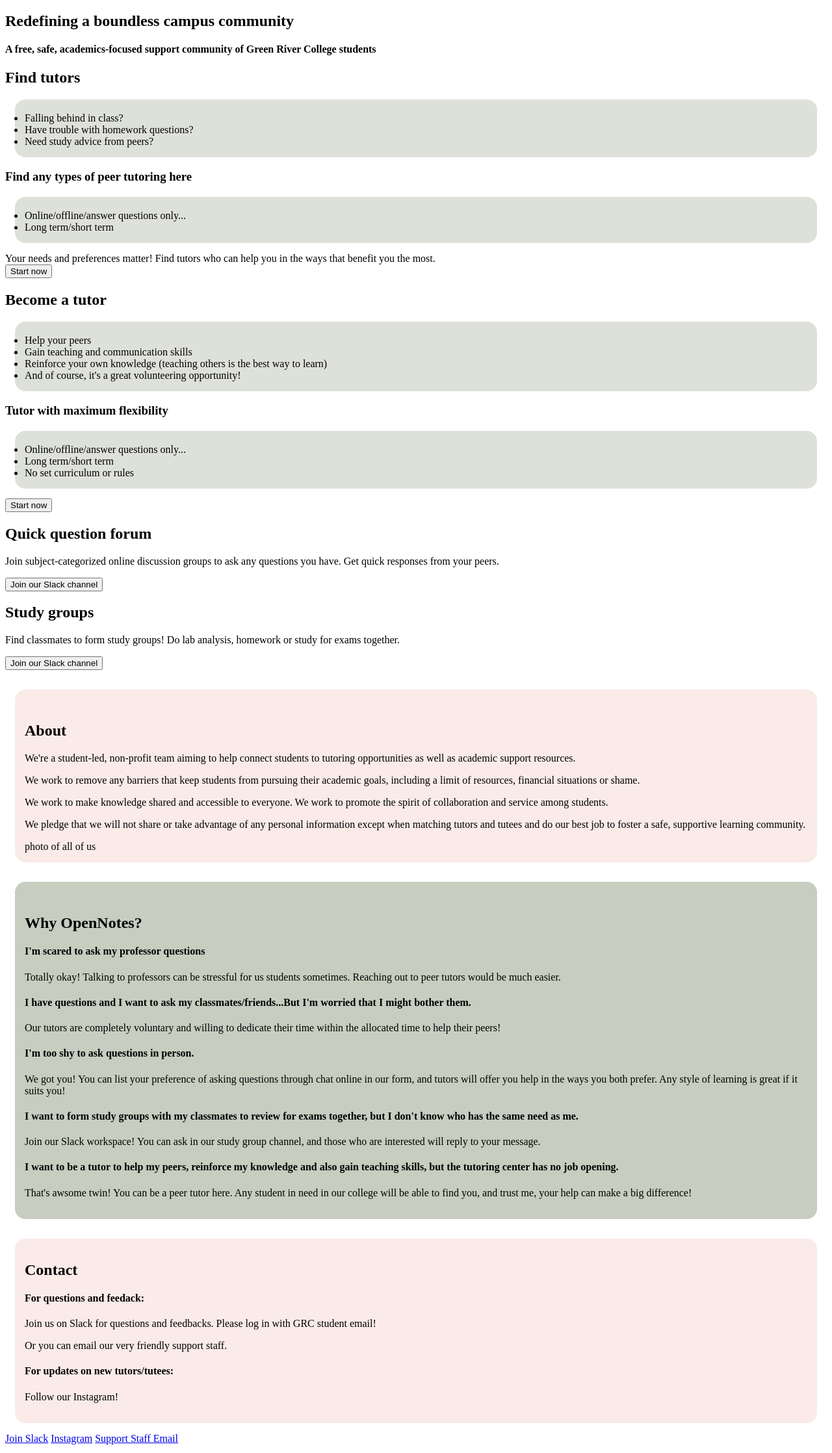
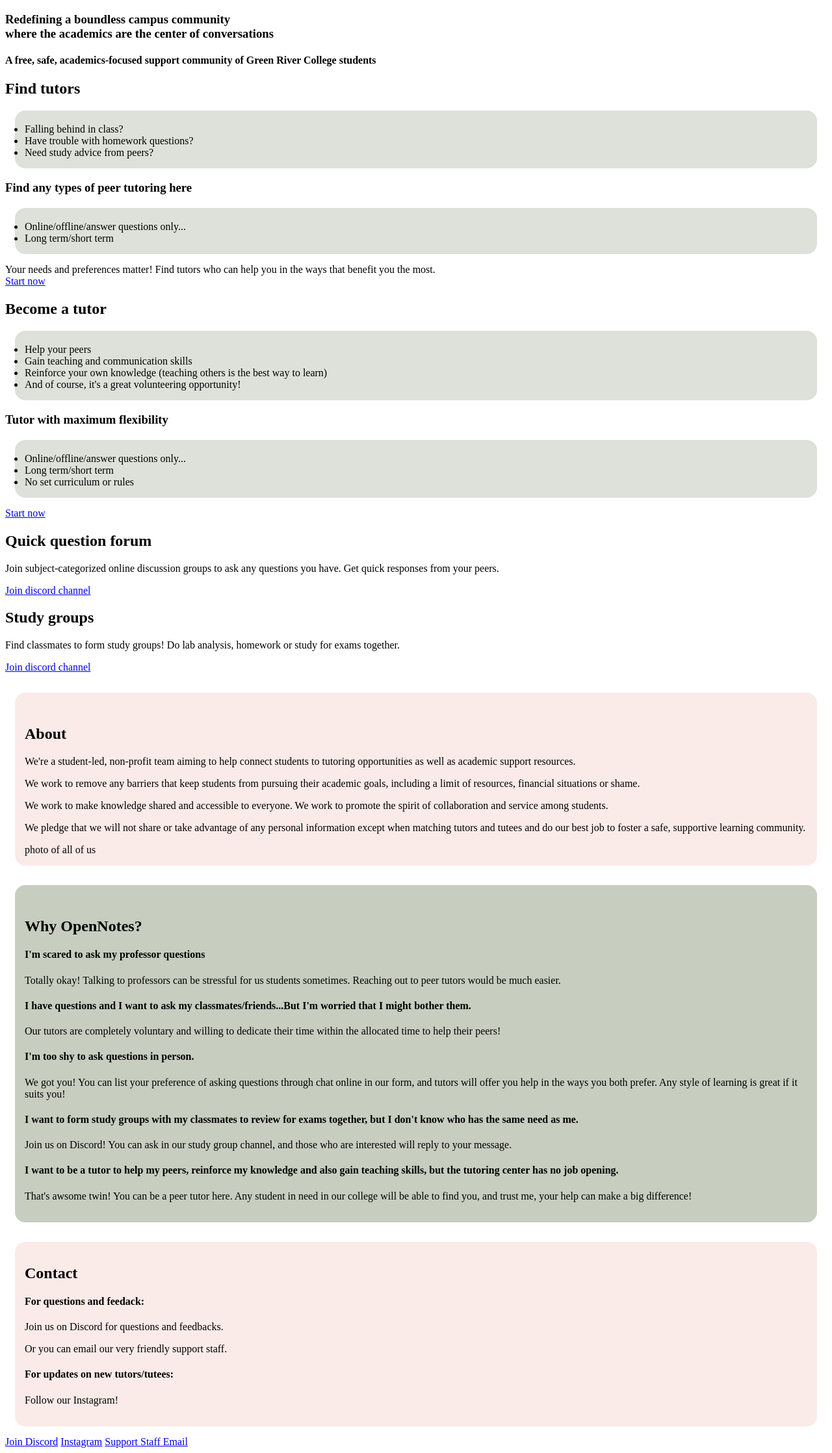
Before and after one commit to wangziqiolivia/OpenNotes, a plain HTML site: page index.html in a window 1280 px wide. Shown: the part 115-2351 px from the top of the page at 65% size. Drawn offline with Linux system fonts and the light colour scheme.

Commit message:
changed to Discord and <a>

```diff
--- a/index.html
+++ b/index.html
@@ -19,7 +19,8 @@
         <h1>
             LOCK IN!
         </h1>
-        <h2>Redefining a boundless campus community</h2>
+        <h3>Redefining a boundless campus community
+        <br>where the academics are the center of conversations </h3>
         <h4><p>A free, safe, academics-focused support community of Green River College students</p></h4>
     </div>
 
@@ -37,12 +38,7 @@
         </ul>
         Your needs and preferences matter! Find tutors who can help you in the ways that benefit you the most.
         <br>
-        <button class="button" id="button">Start now</button>
-        <script>
-            document.getElementById("button").onclick = function () {
-                window.location.href = "match.html";
-            };
-        </script>
+        <div class="button" id="button"><a href="match.html">Start now</a></div>
     </div>
 
     <div class="functions">
@@ -59,31 +55,21 @@
             <li>Long term/short term</li>
             <li>No set curriculum or rules</li>
         </ul>
-        <button class="button" id="button">Start now</button>
-        <script>
-            document.getElementById("button").onclick = function () {
-                window.location.href = "match.html";
-            };
-        </script>
+        <div class="button" id="button"><a href="match.html">Start now</a></div>
     </div>
 
 
     <div class="functions" id="forum">
         <h2>Quick question forum</h2>
         <p>Join subject-categorized online discussion groups to ask any questions you have. Get quick responses from your peers.</p>
-        <button class="button" id="button">Join our Slack channel</button>
-        <script>
-            document.getElementById("button").onclick = function () {
-                window.location.href = "forum.html";
-            };
-        </script>
+        <div class="button" id="button"><a href="https://discord.gg/nTNX9pep7">Join discord channel</a></div>
     </div>
 
 
     <div class="functions">
         <h2>Study groups</h2>
         <p>Find classmates to form study groups! Do lab analysis, homework or study for exams together.</p>
-        <button class="button" id="button" onclick="window.open('https://join.slack.com/t/opennotesgrc/shared_invite/zt-45vtrki10-ncYq83WtkmCyEA65GnK~NA', '_blank');">Join our Slack channel</button>
+        <div class="button" id="button"><a href="https://discord.gg/nTNX9pep7">Join discord channel</a></div>
     </div>
 
     <div class="about" id="about">
@@ -108,7 +94,7 @@
         <p>We got you! You can list your preference of asking questions through chat online in our form, and tutors will offer you help in the ways you both prefer. Any style of learning is great if it suits you!</p>
 
         <h4>I want to form study groups with my classmates to review for exams together, but I don't know who has the same need as me.</h4>
-        <p>Join our Slack workspace! You can ask in our study group channel, and those who are interested will reply to your message.
+        <p>Join us on Discord! You can ask in our study group channel, and those who are interested will reply to your message.
 
         <h4>I want to be a tutor to help my peers, reinforce my knowledge and also gain teaching skills, but the tutoring center has no job opening.</h4>
         <p>That's awsome twin! You can be a peer tutor here. Any student in need in our college will be able to find you, and trust me, your help can make a big difference!</p>
@@ -118,7 +104,7 @@
         <h2>Contact</h2>
 
         <h4>For questions and feedack:</h4>
-        <p>Join us on Slack for questions and feedbacks. Please log in with GRC student email!</p>
+        <p>Join us on Discord for questions and feedbacks.</p>
         <p>Or you can email our very friendly support staff. </p>
 
         <h4>For updates on new tutors/tutees:</h4>
@@ -127,7 +113,7 @@
 </body>
 
 <footer>
-    <a href="https://join.slack.com/t/opennotesgrc/shared_invite/zt-45vtrki10-ncYq83WtkmCyEA65GnK~NA">Join Slack</a>
+    <a href="https://discord.gg/nTNX9pep7">Join Discord</a>
     <a href="https://www.instagram.com/opennotes.grc?igsh=MXNxdGVmOHJiODR5OA%3D%3D&utm_source=qr" target="_blank" rel="noopener noreferrer">Instagram</a>
     <a href="mailto:wang.ziqi@student.greenriver.edu">Support Staff Email</a>
 </footer>
```
